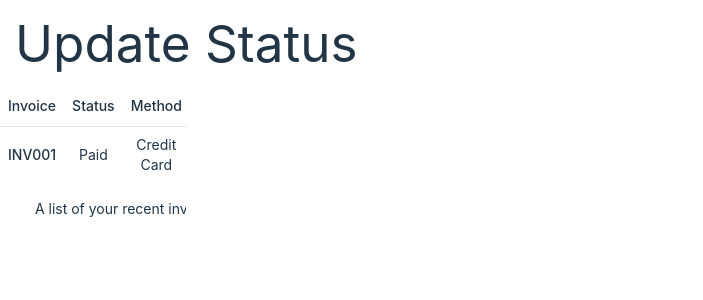
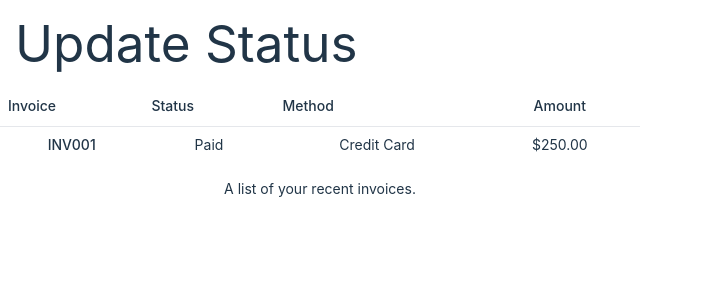
Before and after one commit to aidanho1188/ptsb-oct-23-capstone-team-2, a React (Vite) app in the folder client/: page /UpdateStatus in a window 1280 px wide. Shown: the top 300 px of the page, without its empty margins (0-703 px from the left). Built offline with nearby package versions, Linux system fonts and the light colour scheme.

Commit message:
refactored code

```diff
--- a/client/src/components/Summary/summary.css
+++ b/client/src/components/Summary/summary.css
@@ -1,4 +1,4 @@
 .summary-layout {
-  width: 50%;
-  height: 70%;
+  width: 50vw;
+  height: 70vh;
 }
```
Also changed, not shown: client/src/components/Summary/Summary.jsx (+1 -9 lines).
